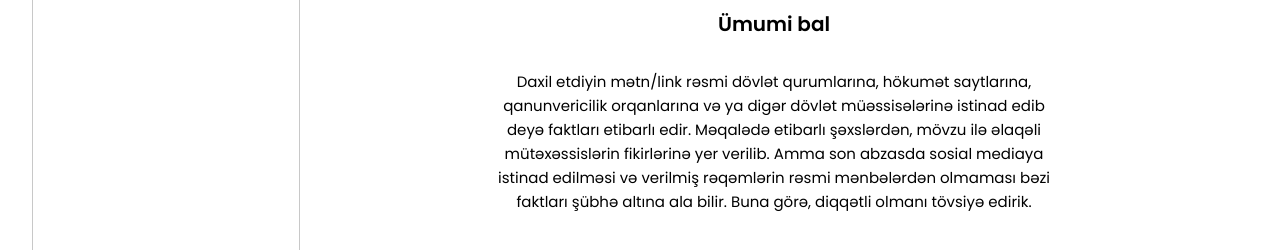
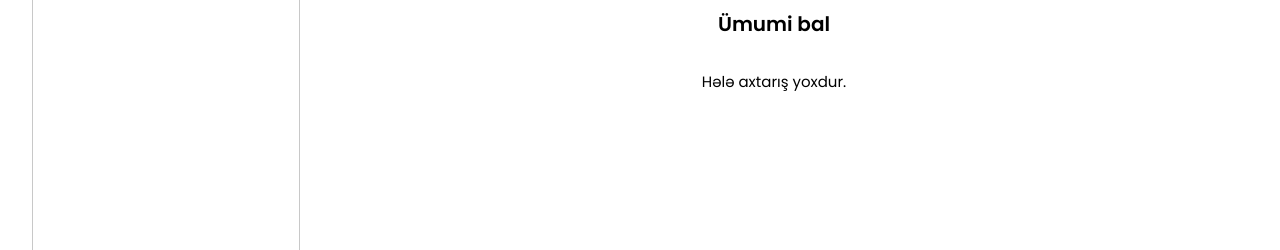
Before and after one commit to Pervin32/Fact-checking-asisstant-new-main, a React (Vite) app: page /result in a window 1280 px wide. Shown: the part 360-610 px from the top of the page. Built offline with nearby package versions, Linux system fonts and the light colour scheme; no server answers.

Commit message:
result_text

```diff
--- a/src/pages/Result.jsx
+++ b/src/pages/Result.jsx
@@ -149,7 +149,7 @@ const Result = ({ searchHistory = [] }) => {
                         <h2 className="text-lg md:text-xl font-semibold mb-2">Ümumi bal</h2>
                         <div className="mt-4 p-2 rounded-md text-center">
                             <p className="text-sm md:text-[15px] leading-6 w-full md:w-[576px] mx-auto px-4 md:px-0">
-                                {location.state?.searchText || latestSearch.text || "Daxil etdiyin mətn/link rəsmi dövlət qurumlarına, hökumət saytlarına, qanunvericilik orqanlarına və ya digər dövlət müəssisələrinə istinad edib deyə faktları etibarlı edir. Məqalədə etibarlı şəxslərdən, mövzu ilə əlaqəli mütəxəssislərin fikirlərinə yer verilib. Amma son abzasda sosial mediaya istinad edilməsi və verilmiş rəqəmlərin rəsmi mənbələrdən olmaması bəzi faktları şübhə altına ala bilir. Buna görə, diqqətli olmanı tövsiyə edirik."}
+                                {location.state?.searchText || latestSearch.text || "Hələ axtarış yoxdur."}
                             </p>
                             {latestSearch.url && (
                                 <a href={latestSearch.url} className="text-blue-500 text-xs md:text-sm mt-1 block break-all">
```
